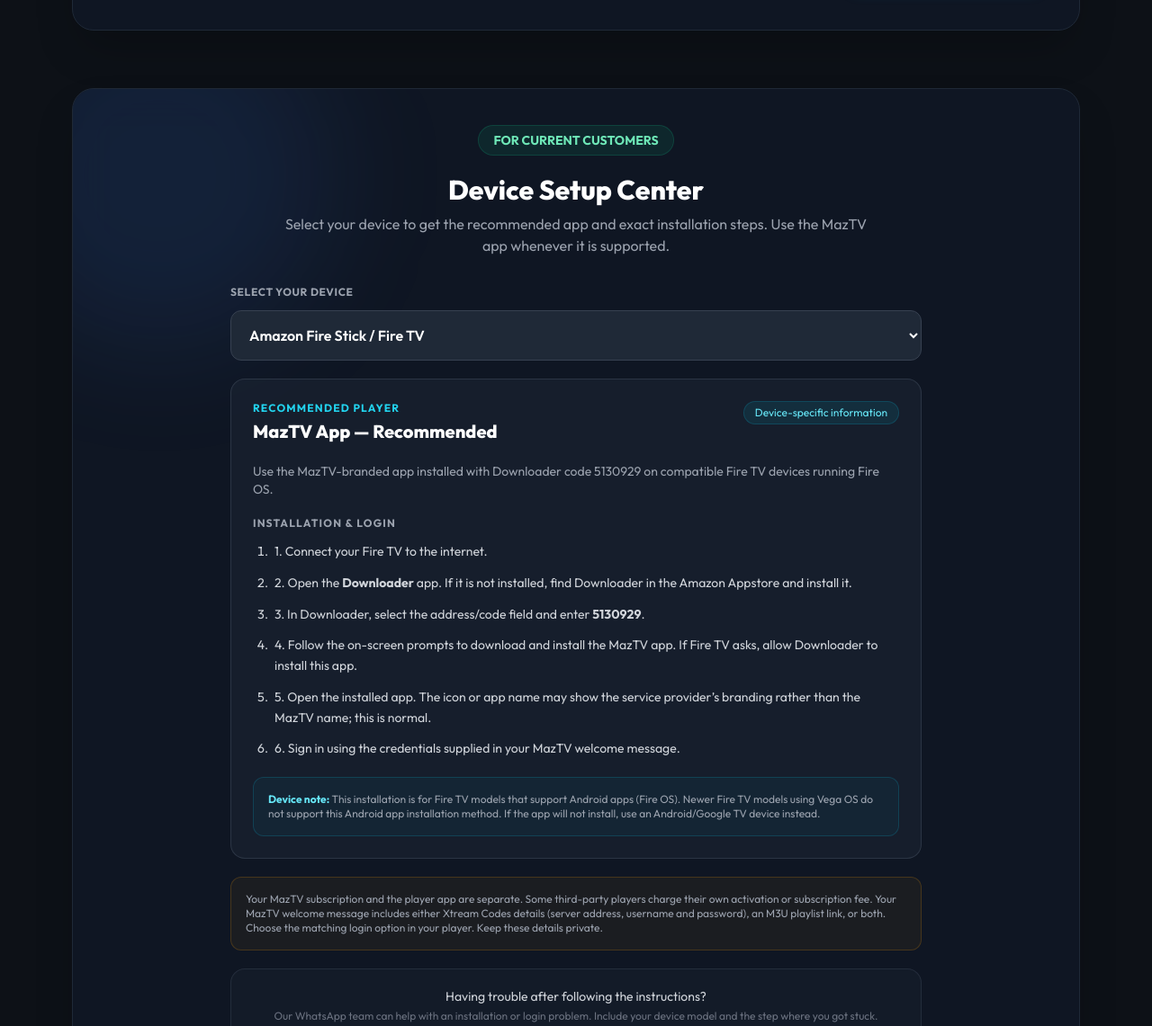
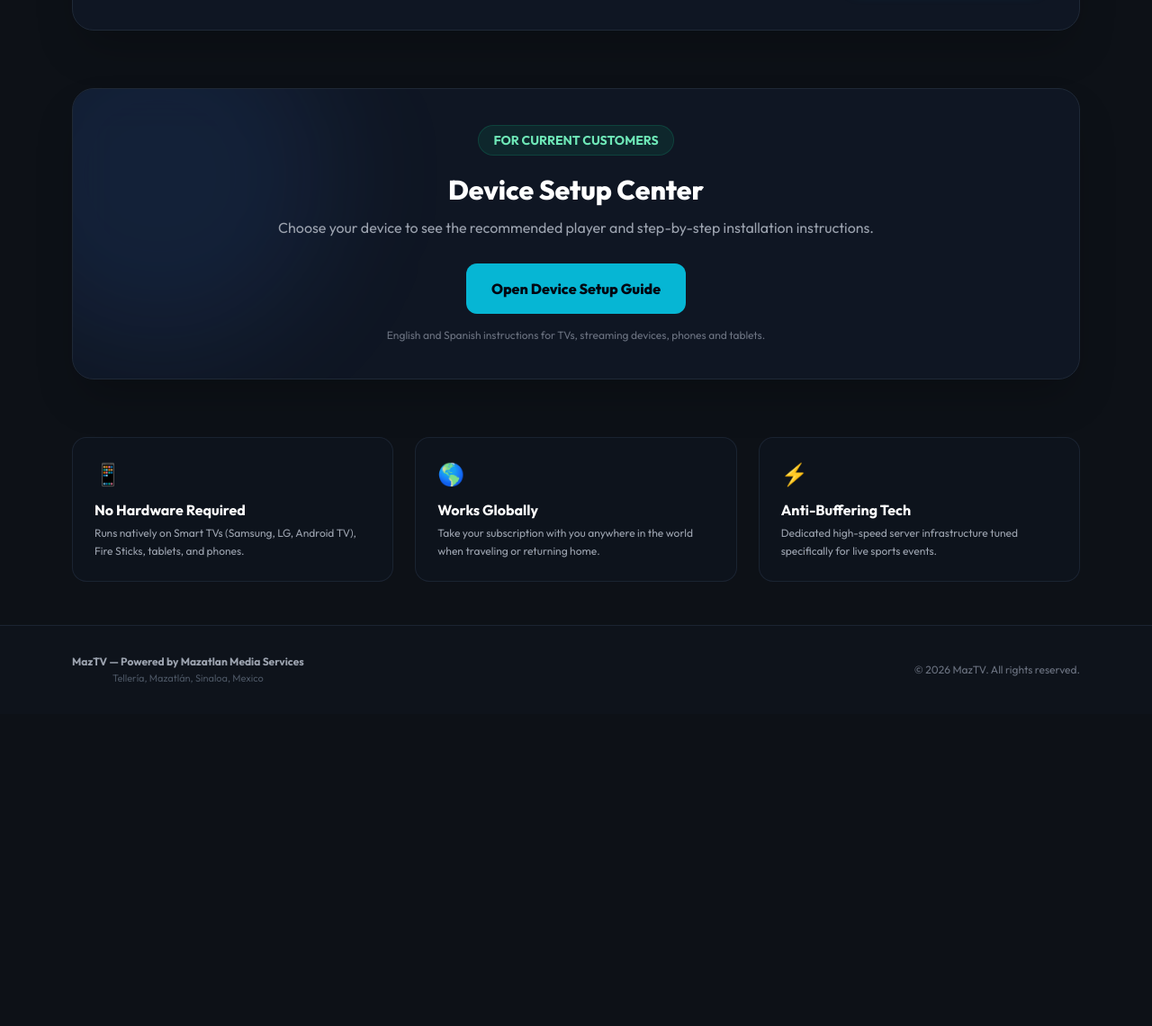
Before and after one commit to ibcmzt-lab/Maztv-website, a plain HTML site: page index.html in a window 1280 px wide. Shown: the part 1747-2888 px from the top of the page at 90% size. After the commit the page ends 2541 px from the top, so only its background shows below. Drawn offline with nearby package versions, Linux system fonts and the light colour scheme.

Commit message:
Link homepage to bilingual device setup center

```diff
--- a/index.html
+++ b/index.html
@@ -122,33 +122,18 @@
 
     <section id="installation" class="bg-gray-900/80 border border-gray-800 rounded-3xl p-6 sm:p-10 shadow-2xl relative overflow-hidden backdrop-blur-xl mb-16">
       <div class="absolute -top-24 -left-24 w-96 h-96 bg-blue-500/10 rounded-full blur-3xl pointer-events-none"></div>
-      <div class="relative">
-        <div class="text-center mb-8">
-          <div class="inline-flex items-center gap-2 bg-emerald-500/10 border border-emerald-500/20 rounded-full px-4 py-1.5 mb-5 text-xs sm:text-sm font-bold text-emerald-300" id="install-badge">FOR CURRENT CUSTOMERS</div>
-          <h2 class="text-2xl sm:text-3xl font-extrabold text-white mb-2" id="install-title">Device Setup Center</h2>
-          <p class="text-gray-400 text-sm sm:text-base max-w-2xl mx-auto" id="install-copy">Choose your device to see the recommended player and step-by-step setup instructions. Have your MazTV login details ready.</p>
-        </div>
-        <div class="max-w-3xl mx-auto">
-          <label for="device-select" class="block text-xs font-bold text-gray-400 uppercase tracking-wider mb-3" id="device-select-label">SELECT YOUR DEVICE</label>
-          <select id="device-select" onchange="renderInstallGuide()" class="w-full bg-gray-800 border border-gray-700 text-white rounded-xl px-4 py-4 focus:outline-none focus:border-cyan-500 text-base font-semibold transition">
-            <option value="fire">Amazon Fire Stick / Fire TV</option>
-            <option value="android">Android TV / Google TV</option>
-            <option value="apple">Apple TV</option>
-            <option value="ios">iPhone / iPad</option>
-            <option value="roku">Roku / Roku TV</option>
-            <option value="samsung">Samsung Smart TV</option>
-            <option value="lg">LG Smart TV</option>
-            <option value="hisense">Hisense Smart TV</option>
-            <option value="sony">Sony Smart TV</option>
-          </select>
-          <div id="device-guide" class="mt-5 bg-gray-800/50 border border-gray-700/70 rounded-2xl p-5 sm:p-6" aria-live="polite"></div>
-          <div class="mt-5 bg-amber-500/5 border border-amber-500/20 rounded-xl p-4 text-xs text-gray-400" id="player-disclaimer"></div>
-          <div class="mt-5 bg-gray-800/30 border border-gray-700/50 rounded-2xl p-5 text-center">
-            <p class="text-sm text-gray-300" id="install-help">Need a hand setting up your device?</p>
-            <p class="text-xs text-gray-500 mt-1" id="install-help-copy">Send us your device brand and model on WhatsApp and we'll walk you through it.</p>
-            <a href="https://wa.me/526692448788" target="_blank" rel="noopener noreferrer" class="inline-flex mt-4 items-center justify-center bg-emerald-500 hover:bg-emerald-400 text-black font-extrabold px-6 py-3 rounded-xl transition text-sm" id="install-help-button">Get Installation Help on WhatsApp</a>
-          </div>
-        </div>
+      <div class="relative text-center max-w-3xl mx-auto">
+        <div class="inline-flex items-center gap-2 bg-emerald-500/10 border border-emerald-500/20 rounded-full px-4 py-1.5 mb-5 text-xs sm:text-sm font-bold text-emerald-300" id="install-badge">FOR CURRENT CUSTOMERS</div>
+        <h2 class="text-2xl sm:text-3xl font-extrabold text-white mb-3" id="install-title">Device Setup Center</h2>
+        <p class="text-gray-400 text-sm sm:text-base leading-relaxed max-w-2xl mx-auto mb-7" id="install-copy">Choose your device to see the recommended player and step-by-step installation instructions.</p>
+        <a href="/install/" class="inline-flex items-center justify-center rounded-xl bg-cyan-500 hover:bg-cyan-400 px-7 py-4 text-sm sm:text-base font-extrabold text-gray-950 transition" id="install-help-button">Open Device Setup Guide</a>
+        <p class="mt-4 text-xs text-gray-500" id="install-help-copy">English and Spanish instructions for TVs, streaming devices, phones and tablets.</p>
+      </div>
+      <div class="hidden" aria-hidden="true">
+        <select id="device-select"><option value="fire">Fire TV</option></select>
+        <div id="device-guide"></div>
+        <div id="player-disclaimer"></div>
+        <span id="install-help"></span>
       </div>
     </section>
 
@@ -364,7 +349,7 @@
     const installGuides = {
       en: {
         badge: 'FOR CURRENT CUSTOMERS', title: 'Device Setup Center',
-        copy: 'Select your device to get the recommended app and exact installation steps. Use the MazTV app whenever it is supported.',
+        copy: 'Choose your device to see the recommended player and step-by-step installation instructions.',
         select: 'SELECT YOUR DEVICE', help: 'Having trouble after following the instructions?',
         helpCopy: 'Our WhatsApp team can help with an installation or login problem. Include your device model and the step where you got stuck.',
         helpButton: 'Get Technical Help on WhatsApp',
@@ -383,7 +368,7 @@
       },
       es: {
         badge: 'PARA CLIENTES ACTUALES', title: 'Centro de Configuración por Dispositivo',
-        copy: 'Selecciona tu dispositivo para ver la aplicación recomendada y los pasos exactos de instalación. Usa la app de MazTV siempre que sea compatible.',
+        copy: 'Elige tu dispositivo para ver el reproductor recomendado y las instrucciones paso a paso.',
         select: 'SELECCIONA TU DISPOSITIVO', help: '¿Tienes problemas después de seguir las instrucciones?',
         helpCopy: 'Nuestro equipo de WhatsApp puede ayudarte con un problema de instalación o acceso. Incluye la marca y modelo de tu dispositivo y el paso donde te quedaste.',
         helpButton: 'Obtener Soporte Técnico por WhatsApp',
```
